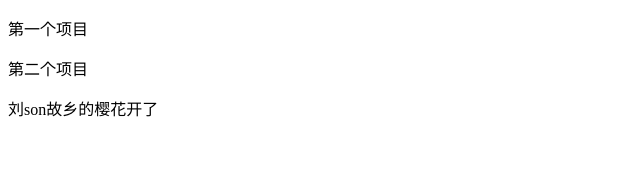
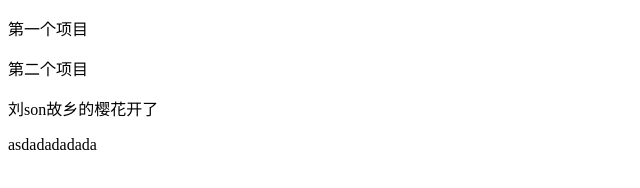
Before and after one commit to cl52013/baozi, a plain HTML site: page index.html in a window 1280 px wide. Shown: the whole page, without its empty margins (0-640 px from the left). Drawn offline with Linux system fonts and the light colour scheme.

Commit message:
加了一个span

```diff
--- a/index.html
+++ b/index.html
@@ -8,6 +8,8 @@
 		<p>第一个项目</p>
 		<p>第二个项目</p>
 		<p>刘son故乡的樱花开了</p>
-
+		<span id="guo">
+			asdadadadada
+		</span>
 	</body>
 </html>
```
